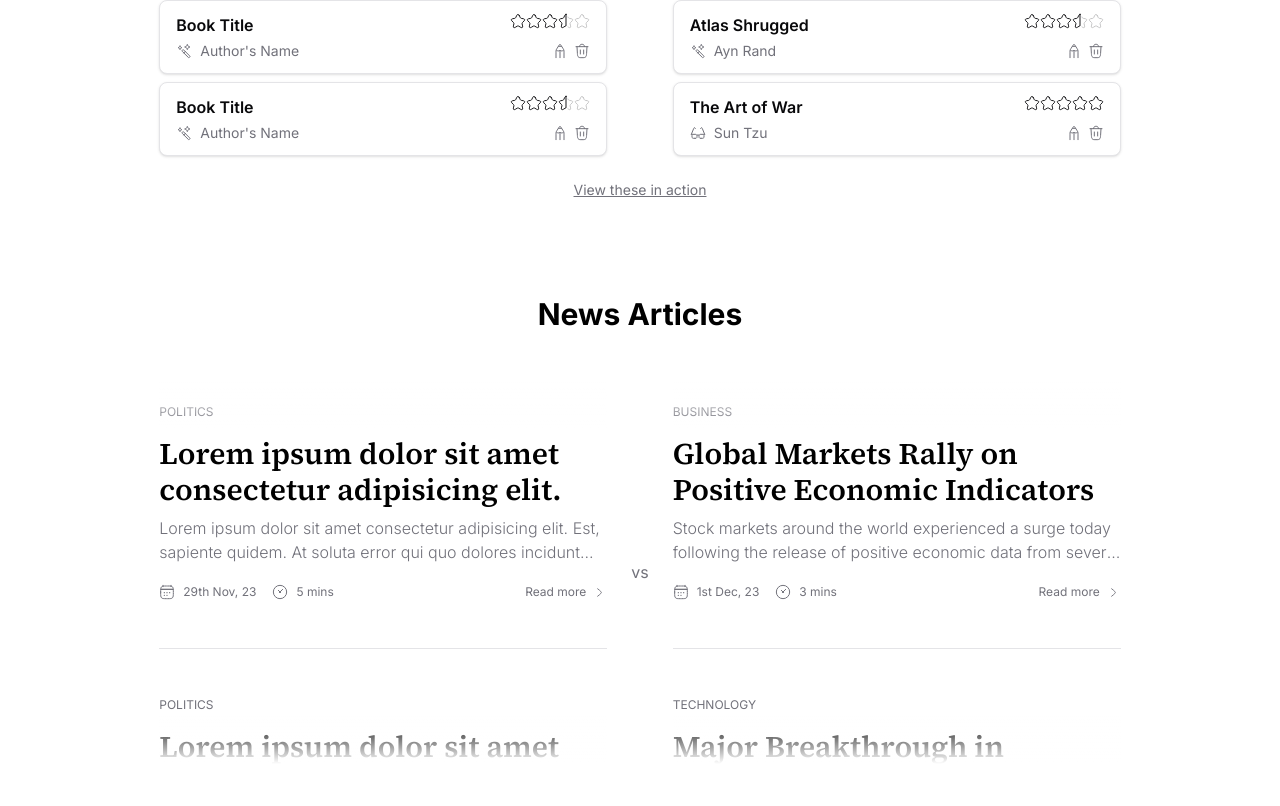
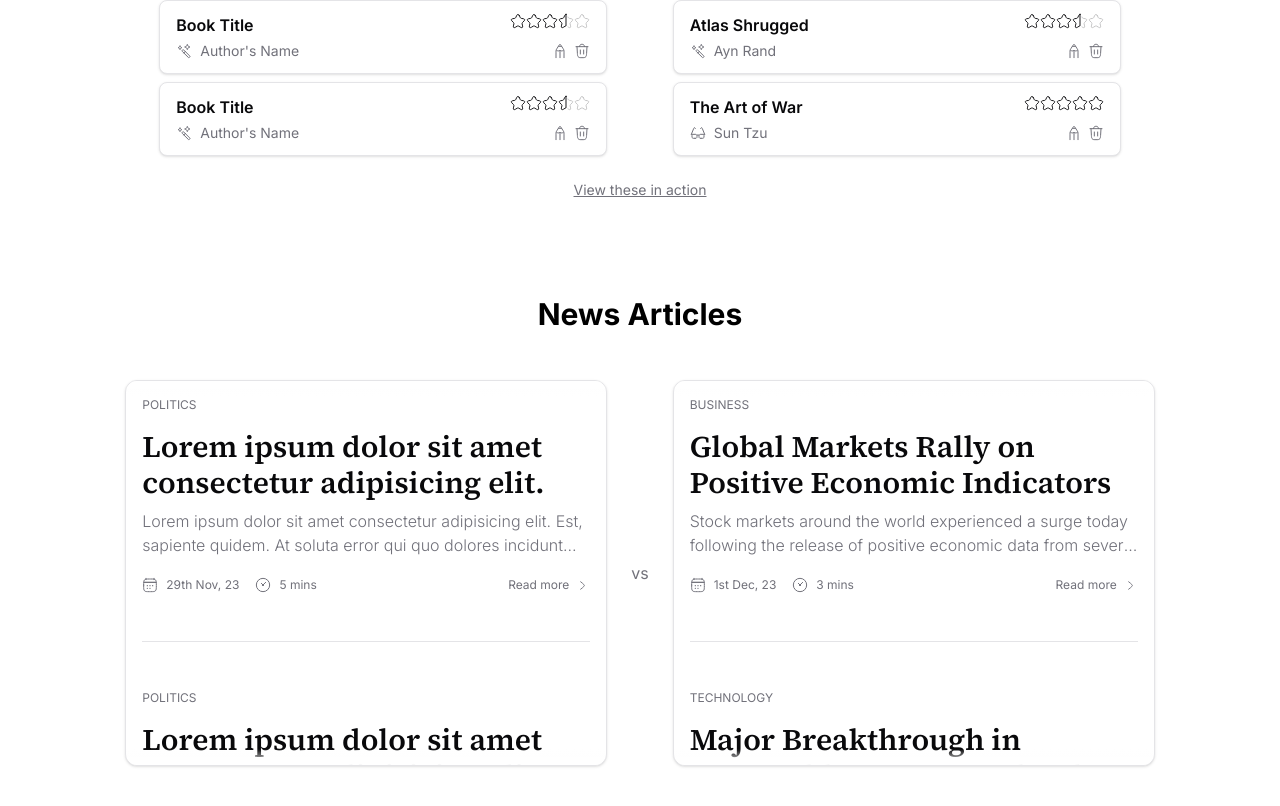
Before and after one commit to SamwelZimmer/power-of-placeholders, a Next.js app: page / in a window 1280 px wide. Shown: the part 2108-2914 px from the top of the page. Built offline with nearby package versions, Linux system fonts and the light colour scheme.

Commit message:
small change to news articles on home page

```diff
--- a/src/app/page.tsx
+++ b/src/app/page.tsx
@@ -76,7 +76,7 @@ export default function Home() {
         />
         <VerticalVsDivider className="text-muted-foreground hidden lg:block" />
         <HorizontalVsDivider className="lg:hidden" />
-        <News data={ARTICLES} />
+        <News data={ARTICLES.slice(0, 3)} />
       </div>
     </div>
   );
--- a/src/components/examples/News.tsx
+++ b/src/components/examples/News.tsx
@@ -1,12 +1,13 @@
 import { NewsArticleItem } from "@/lib/types";
 import NewsArticle from "../walkthroughs/news-articles/NewsArticle";
+import { Card } from "../ui/card";
 
 export default function News({ data }: { data: NewsArticleItem[] }) {
   return (
-    <div className="relative">
-      <div className="absolute top-0 left-0 w-full h-12 bg-gradient-to-t from-transparent to-background" />
+    <Card className="relative px-4 overflow-hidden">
+      <div className="absolute top-0 left-0 w-full h-4 bg-gradient-to-t from-transparent to-background" />
 
-      <div className="flex flex-col gap-12 max-h-96 overflow-scroll hidden-scrollbar pt-6 pb-12">
+      <div className="flex flex-col gap-12 max-h-96 overflow-scroll hidden-scrollbar py-4">
         {data.map((article, i) => {
           return (
             <>
@@ -17,7 +18,7 @@ export default function News({ data }: { data: NewsArticleItem[] }) {
         })}
       </div>
 
-      <div className="absolute bottom-0 left-0 w-full h-12 bg-gradient-to-b from-transparent to-background" />
-    </div>
+      <div className="absolute bottom-0 left-0 w-full h-4 bg-gradient-to-b from-transparent to-background" />
+    </Card>
   );
 }
```
